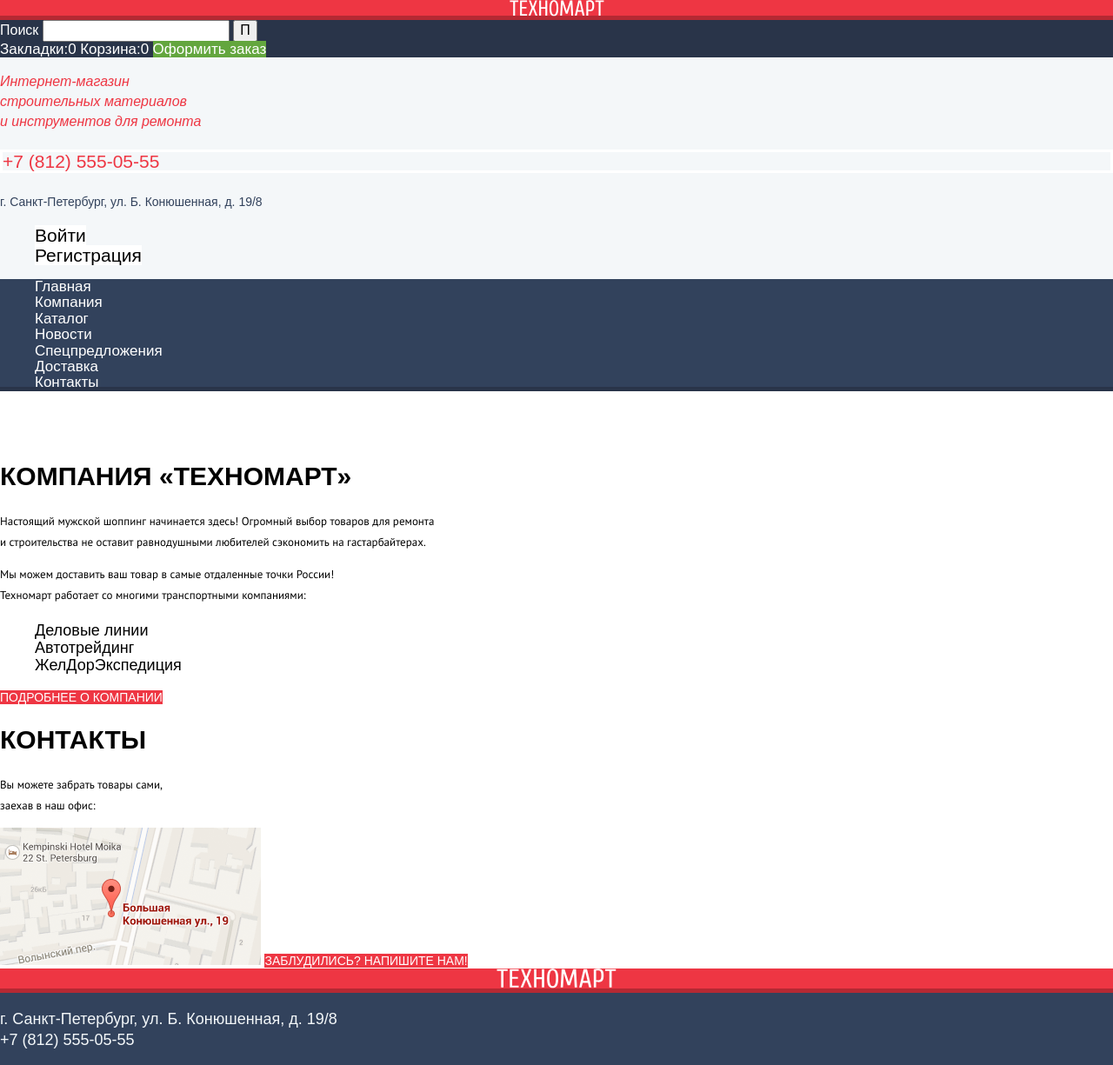
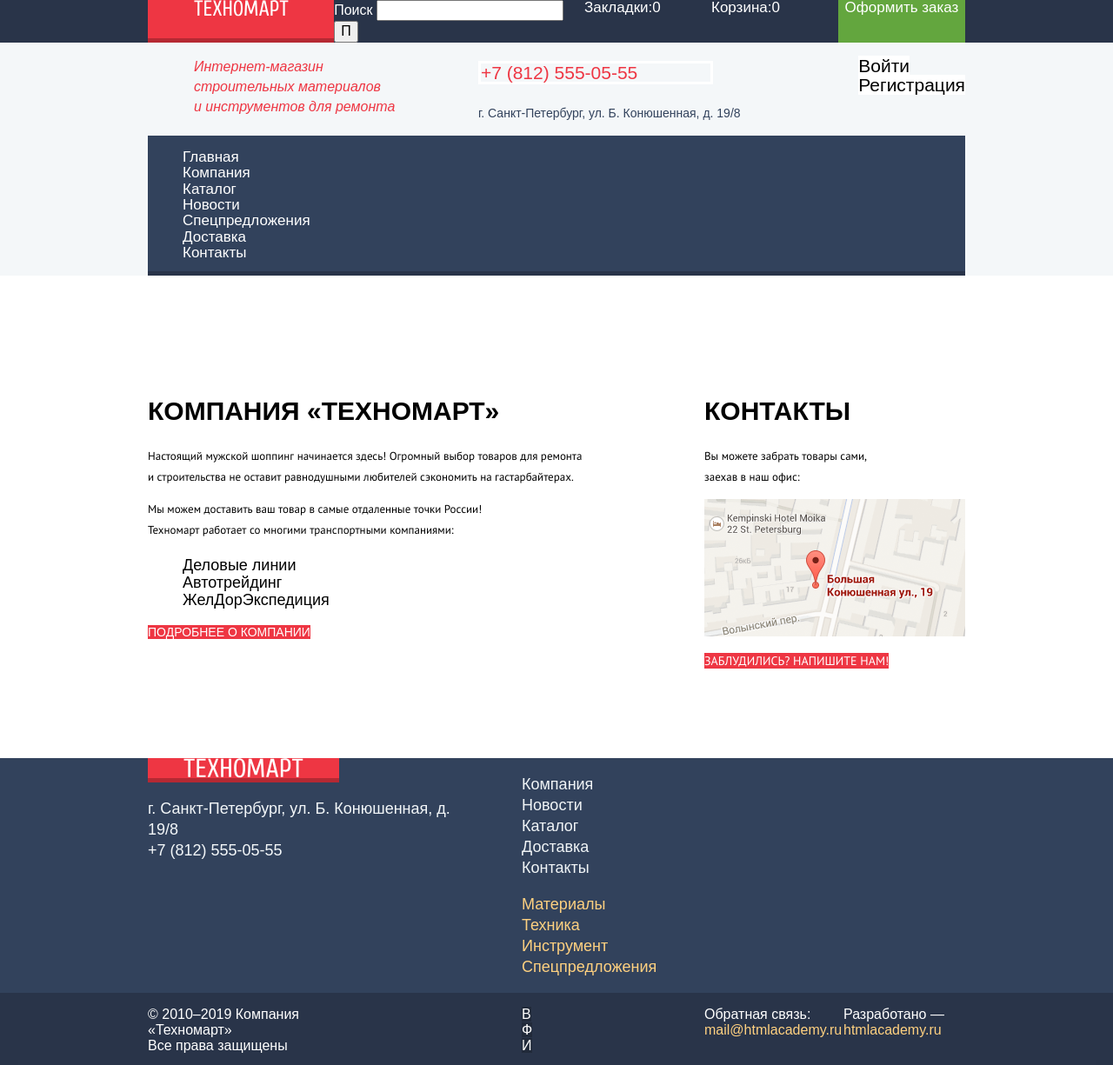
Before and after one commit to Logro111/563119-technomart-26, a plain HTML site: page index.html in a window 1280 px wide. Shown: the top 1225 px of the page at 87% size. Drawn offline with Linux system fonts and the light colour scheme; a web font is replaced by a local one.

Commit message:
Исправил 5 задание и добавил сетку

```diff
--- a/css/style.css
+++ b/css/style.css
@@ -1,6 +1,15 @@
+*,*::before,*::after {
+  box-sizing: inherit;
+}
+
+html {
+  box-sizing: border-box;
+}
+
 body {
   font-family: "Cuprum", "Arial", "sans-serif";
   color: #FFFFFF;
+
 }
 
 a {
@@ -8,10 +17,22 @@ a {
   color: #FFFFFF;
 }
 
+.center_container {
+  width: 940px;
+  margin-left: auto;
+  margin-right: auto;
+}
+
+.header_container .center_container {
+  display: flex;
+
+}
+
 .logo_box {
   background-color: #ee3643;
   box-shadow: inset 0 -5px 0 0 rgba(0, 0, 0, 0.24);
   text-align: center;
+  width: 220px;
 }
 
 .catalog_logo_box:hover,
@@ -25,10 +46,12 @@ a {
 
 .header_container {
   background-color:#293449;
+
 }
 
 .header_container .order {
   background-color: #63a63e;
+  text-align: center;
 }
 
 .header_container .order,
@@ -36,6 +59,7 @@ a {
 .header_container .bookmarks {
   font-size: 17px;
   line-height: 18px;
+  width: 150px;
 }
 
 .header_container .order:hover,
@@ -63,6 +87,14 @@ a {
 
 .main_header {
   background-color: #f4f7f9;
+  display: flex;
+  flex-direction: column;
+}
+
+.header_content{
+  display: flex;
+  justify-content: space-between;
+
 }
 
 .header_description{
@@ -70,6 +102,7 @@ a {
   font-style: italic;
   line-height: 23px;
   color: #ee3643;
+  margin-left: 53px;
 }
 
 .header_adress {
@@ -83,6 +116,12 @@ a {
   line-height: 21px;
   color: #ee3643;
   border: 3px solid #ffffff;
+  width: 270px;
+}
+
+.header_content .contacts {
+  display: flex;
+  flex-direction: column;
 }
 
 .main_user_navigation,
@@ -145,11 +184,17 @@ a {
   color: rgba(255, 255, 255, 0.5);
 }
 
+.catalog_page main {
+  display: flex;
+  flex-direction: column;
+}
+
 .breadcrumbs {
   font-family: "PT Sans", "Arial", "sans-serif";
   font-size: 13px;
   line-height: 18px;
   list-style: none;
+  order: -1;
 }
 
 .breadcrumbs a{
@@ -168,10 +213,17 @@ a {
   text-transform: uppercase;
 }
 
-.perforators {
+.catalog_title {
   color: #32425c;
   background-color: #f2f6f8;
+  margin: 0;
+  margin-bottom: 20px;
 }
+
+.filter_section {
+  width: 220px;
+}
+
 .filter_section h2 {
   font-family: "PT Sans", "Arial", "sans-serif";
   font-size: 13px;
@@ -228,8 +280,16 @@ a {
   border: 1px solid #ee3643;
 }
 
+.product_section {
+  width: 700px;
+}
+
 .product_list {
+  margin: 0;
+  padding:0;
   list-style: none;
+  display: flex;
+  flex-wrap: wrap;
 }
 
 .product_card {
@@ -239,6 +299,13 @@ a {
   font-weight: bold;
   color: #000000;
   border: 1px solid #e5e5e5;
+  width: 220px;
+  margin-right: 20px;
+  margin-bottom: 20px;
+}
+
+.product_card:nth-child(3n){
+  margin-right: 0;
 }
 
 .product_card .product_title {
@@ -299,6 +366,19 @@ a {
   opacity: 0.3;
 }
 
+.columns {
+  display: flex;
+  justify-content: space-between;
+}
+
+.about_company {
+  width: 540px;
+}
+
+.contacts {
+  width: 300px;
+}
+
 .about_company > p,
 .contacts > p {
   font-family: "PT Sans", "Arial", "sans-serif";
@@ -335,12 +415,26 @@ a {
 
 .main_footer {
   background-color: #32425c;
+  margin-top: 86px;
 }
 
-.footer_container > p {
+.footer_container {
+  display: flex;
+  justify-content: space-between;
+}
+
+.footer_container .adress {
   font-size: 18px;
   line-height: 24px;
   color: #f3f7f9;
+}
+
+.footer_container .container {
+  width: 380px;
+}
+
+.footer_container .nav_container {
+  width: 550px;
 }
 
 .footer_container ul {
@@ -374,11 +468,30 @@ a {
   text-decoration: none;
 }
 
+.footer_contacts .center_container {
+  display: flex;
+}
+
 .footer_contacts {
   font-size: 16px;
   line-height: 18px;
   background-color: #293449;
 }
+
+.copyright {
+  width: 230px;
+  margin-right: 160px;
+}
+
+.feedback {
+  width: 140px;
+  margin-right: 20px;
+}
+
+.developed {
+  width: 140px;
+}
+
 .footer_contacts a {
   color: #ffd180;
 }
@@ -394,6 +507,11 @@ a {
 
 .footer_contacts ul {
   list-style: none;
+}
+
+.footer_social {
+  width: 150px;
+  margin-right: 100px;
 }
 
 .footer_social a {
@@ -441,11 +559,11 @@ a {
   background-color: #f4f4f4;
 }
 
-.succes_container{
+.success_container{
   background-color: #f1f1f1;
 }
 
-.succes_buy h2 {
+.success_buy h2 {
   text-transform: none;
 }
 
--- a/index.html
+++ b/index.html
@@ -3,16 +3,16 @@
   <head>
     <meta charset="utf-8">
     <title>Техномарт</title>
+    <link href="https://fonts.googleapis.com/css?family=Cuprum:400,400i,700%7CPT+Sans:400,700&display=swap&subset=cyrillic" rel="stylesheet">
     <link rel="stylesheet" href="css/normalize.css">
     <link rel="stylesheet" href="css/style.css">
-    <link href="https://fonts.googleapis.com/css?family=Cuprum:400,400i,700&display=swap&subset=cyrillic" rel="stylesheet">
-    <link href="https://fonts.googleapis.com/css?family=PT+Sans:400,700&display=swap&subset=cyrillic" rel="stylesheet">
   </head>
   <body>
     <header class="main_header">
       <div class="header_container">
+        <div class="center_container">
           <div class="logo_box"><img src="img/logo.svg" width="109" height="19" alt="Техномарт"> </div>
-        <form action="https://echo.htmlacademy.ru" method="get">
+          <form class="search" action="https://echo.htmlacademy.ru" method="get">
             <label for="search-field">Поиск</label>
             <input id="search-field" type="text" name="search">
             <button type="submit" aria-label="найти">П</button>
@@ -21,20 +21,24 @@
           <a class="bookmarks" href="">Корзина:0</a>
           <a class="order" href="">Оформить заказ</a>
         </div>
-      <div class="header_content">
+      </div>
+      <div class="header_content center_container">
         <p class="header_description">
           Интернет-магазин<br>
           строительных материалов<br>
           и инструментов для ремонта<br>
         </p>
+        <div class="header_contacts">
           <p class="telephone_number">+7 (812) 555-05-55</p>
           <p class="header_adress">г. Санкт-Петербург, ул. Б. Конюшенная, д. 19/8</p>
+        </div>
         <ul class="main_user_navigation">
           <li><a href="">Войти</a></li>
           <li><a href="">Регистрация</a></li>
         </ul>
-        <nav class="site_navigation">
-          <ul>
+      </div>
+      <nav class="site_navigation center_container">
+        <ul class="site_nav_list">
           <li><a>Главная</a></li>
           <li><a href="">Компания</a></li>
           <li><a href="catalog.html">Каталог</a></li>
@@ -44,11 +48,10 @@
           <li><a href="">Контакты</a></li>
         </ul>
       </nav>
-      </div>
     </header>
-    <main>
-      <h1 class="visually_hidden">Магазин строительных материалов и инструментов для ремонта Техномарт</h1>
-      <div class="index_columns">
+    <main class="center_container">
+      <h1 class="visually-hidden">Магазин строительных материалов и инструментов для ремонта Техномарт</h1>
+      <div class="columns">
         <section class="about_company">
           <h2 class="headline">Компания &laquo;Техномарт&raquo;</h2>
           <p>
@@ -70,16 +73,19 @@
               заехав в наш офис:
             </p>
             <img src="img/map1.png" width="300" height="158" alt="Офис компании по адресу г. Санкт-Петербург, ул. Б. Конюшенная, д. 19/8">
-          <a class="button" href="">Заблудились? Напишите нам!</a>
+            <p><a class="button" href="">Заблудились? Напишите нам!</a></p>
           </section>
         </div>
       </main>
       <footer class="main_footer">
-      <div class="footer_container">
+        <div class="footer_container center_container">
+          <div class="container">
             <div class="logo_box"><img src="img/logo.svg" width="138" height="23" alt="Техномарт"></div>
-        <p>г. Санкт-Петербург, ул. Б. Конюшенная, д. 19/8<br>
+            <p class="adress">г. Санкт-Петербург, ул. Б. Конюшенная, д. 19/8<br>
               +7 (812) 555-05-55
             </p>
+          </div>
+          <div class="nav_container">
             <ul class="first_footer_nav">
               <li><a href="">Компания</a></li>
               <li><a href="">Новости</a></li>
@@ -94,9 +100,10 @@
               <li><a href="">Спецпредложения</a></li>
             </ul>
           </div>
+        </div>
         <div class="footer_contacts">
-      <div class="contacts_conteiner">
-        <p>© 2010–2019 Компания «Техномарт»<br>
+          <div class="center_container">
+            <p class="copyright">© 2010–2019 Компания «Техномарт»<br>
               Все права защищены
             </p>
             <ul class="footer_social">
@@ -104,26 +111,24 @@
               <li><a href="" aria-label="Техномарт в Фейсбуке">Ф</a></li>
               <li><a href="" aria-label="Техномарт в Инстаграме">И</a></li>
             </ul>
-        <p>Обратная связь:
+            <p class="feedback">Обратная связь:<br>
               <a href="">mail@htmlacademy.ru</a>
             </p>
-        <p>Разработано —
+            <p class="developed">Разработано —<br>
               <a href="https://htmlacademy.ru/intensive/htmlcss">htmlacademy.ru</a>
             </p>
           </div>
         </div>
       </footer>
     <section class="map_popup">
-      <h2 class="visually_hidden">Как до нас добраться.</h2>
+      <h2 class="visually-hidden">Как до нас добраться.</h2>
       <p>
         <img src="img/map.png" alt="Офис компании по адресу г. Санкт-Петербург, ул. Б. Конюшенная, д. 19/8">
       </p>
       <button type="button" aria-label="Закрыть">Х</button>
     </section>
-
-
     <section class="modal_communication">
-      <h2 class="visually_hidden">Свяжитесь с нами.</h2>
+      <h2 class="visually-hidden">Свяжитесь с нами.</h2>
       <form action="https://echo.htmlacademy.ru" method="post">
         <p>
           <label for="name-field">Ваше имя:</label>
```
Also changed, not shown: catalog.html (+37 -28 lines). Lines whose indentation alone changed are shown as unchanged.
